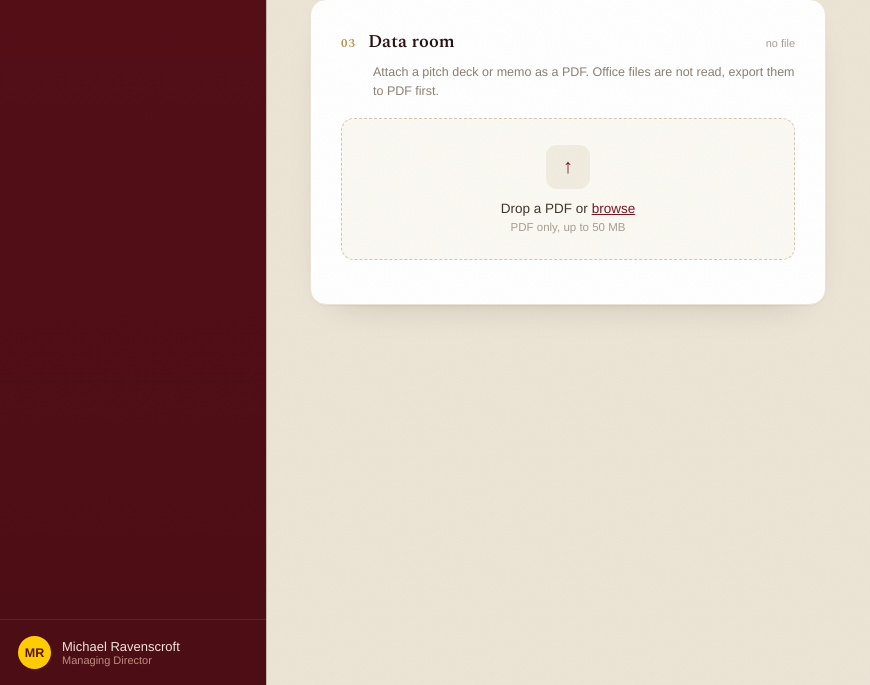
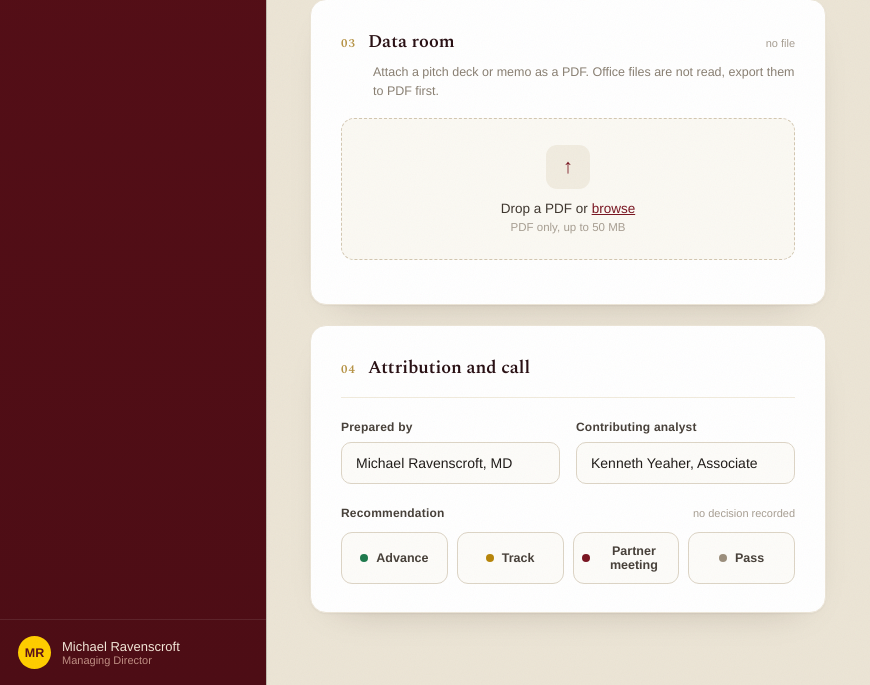
Before and after one commit to kennethyeaher/mmf-onepager-agent, a Flask app: page / in a window 1280 px wide. Shown: the part 928-1613 px from the top of the page, without its empty margins (0-870 px from the left). Run offline with Flask 3, Linux system fonts and the light colour scheme.

Commit message:
add the attribution card to the form

```diff
--- a/templates/index.html
+++ b/templates/index.html
@@ -138,6 +138,38 @@
             <div id="file_list" class="file_list"></div>
           </section>
 
+          <!-- 04 attribution -->
+          <section class="card c4">
+            <div class="card_head ruled">
+              <span class="card_num">04</span>
+              <h2 class="card_title">Attribution and call</h2>
+            </div>
+
+            <div class="attr_grid">
+              <label class="field">
+                <span class="field_label">Prepared by</span>
+                <input id="prepared_by" class="input" type="text" value="Michael Ravenscroft, MD" autocomplete="off">
+              </label>
+              <label class="field">
+                <span class="field_label">Contributing analyst</span>
+                <input id="analyst" class="input" type="text" value="Kenneth Yeaher, Associate" autocomplete="off">
+              </label>
+            </div>
+
+            <div class="rec_row">
+              <div class="sector_head">
+                <span class="sector_label">Recommendation</span>
+                <span id="rec_count" class="sector_count">no decision recorded</span>
+              </div>
+              <div id="rec_grid" class="rec_grid">
+                <button class="rec_chip" type="button" data-rec="advance"><span class="rec_dot"></span> Advance</button>
+                <button class="rec_chip" type="button" data-rec="track"><span class="rec_dot"></span> Track</button>
+                <button class="rec_chip" type="button" data-rec="partner meeting"><span class="rec_dot"></span> Partner meeting</button>
+                <button class="rec_chip" type="button" data-rec="pass"><span class="rec_dot"></span> Pass</button>
+              </div>
+            </div>
+          </section>
+
         </div>
 
         <!-- preview column -->
```
